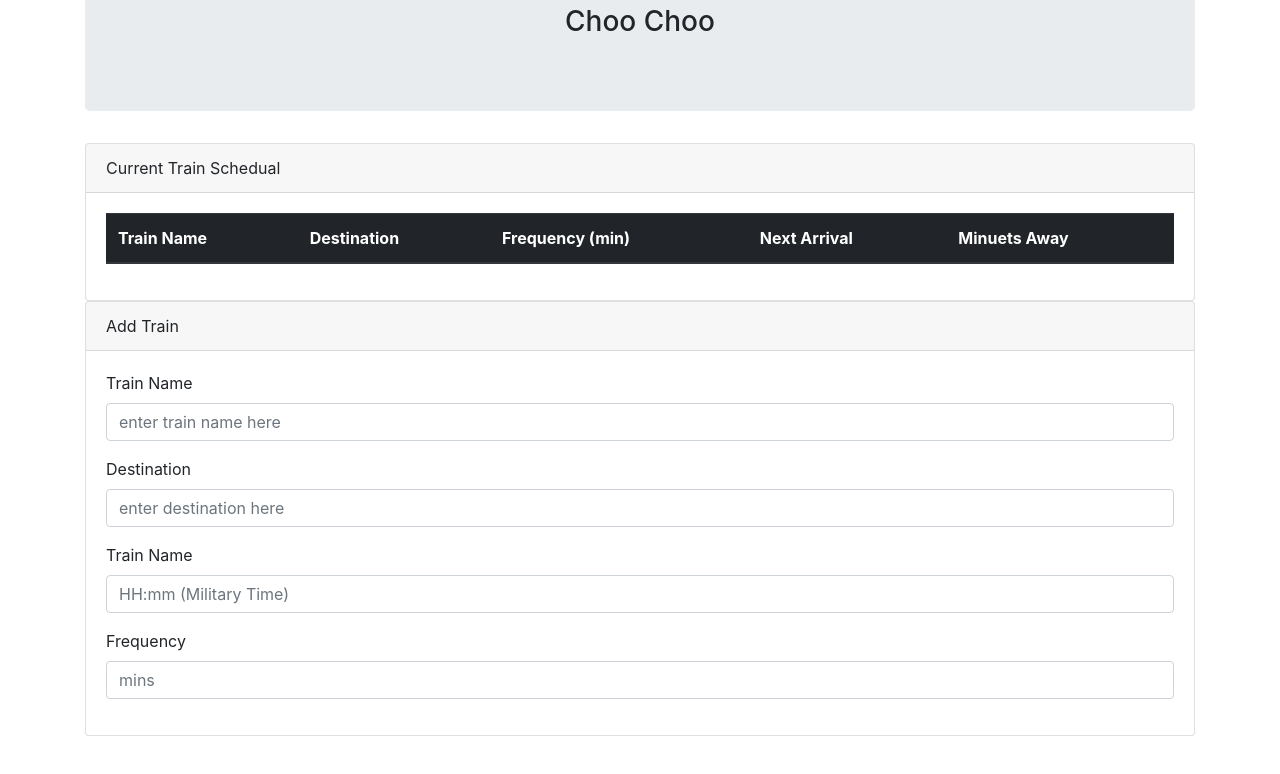
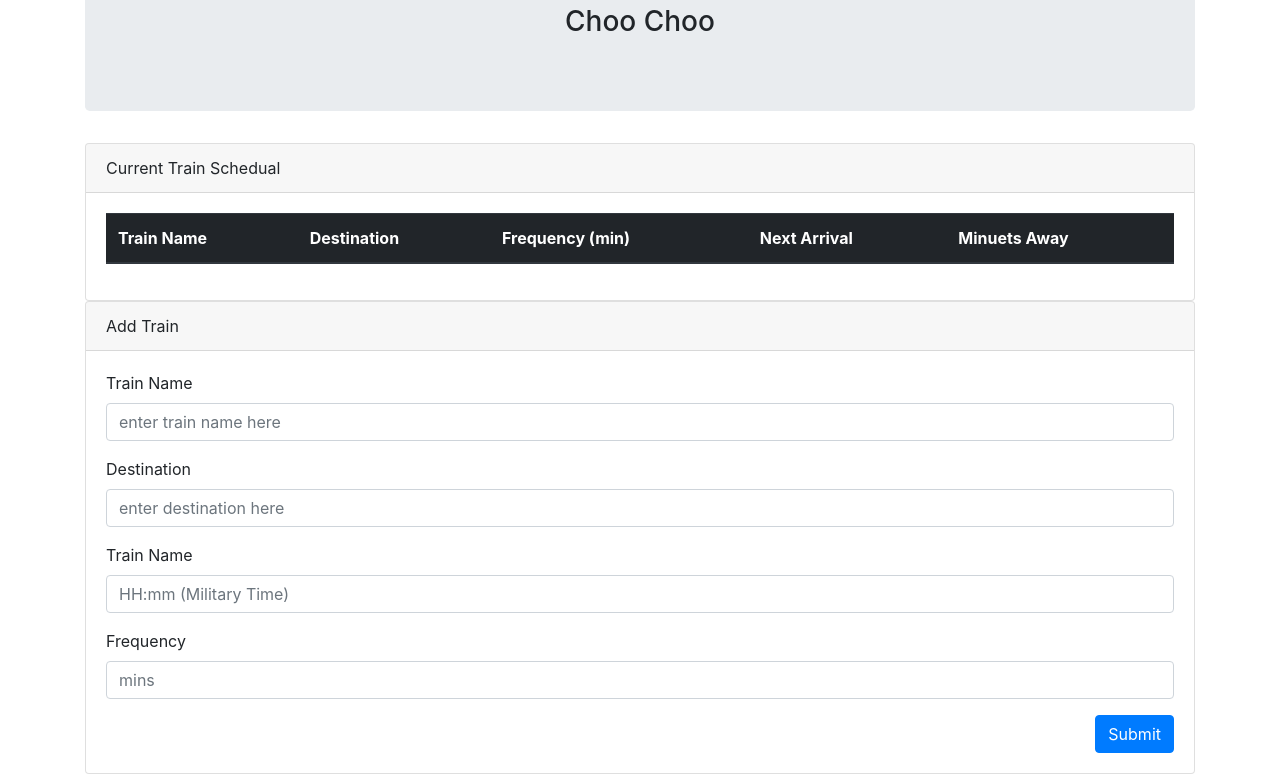
Before and after one commit to BayliSade/FirebaseAssignment, a plain HTML site: page index.html in a window 1280 px wide. Shown: the part 115-889 px from the top of the page. Before the commit the page ends 851 px from the top, so only its background shows below. Drawn offline with nearby package versions, Linux system fonts and the light colour scheme.

Commit message:
added a submit button to form

```diff
--- a/index.html
+++ b/index.html
@@ -57,6 +57,7 @@
                        <label for="frequency-input">Frequency</label>
                        <input class="form-control" type="text" id="frequency-input" placeholder="mins">
                    </div>
+                   <button class="btn btn-primary float-right" id="add-train-btn">Submit</button>
                </form>
            </div>
        </div>
```
